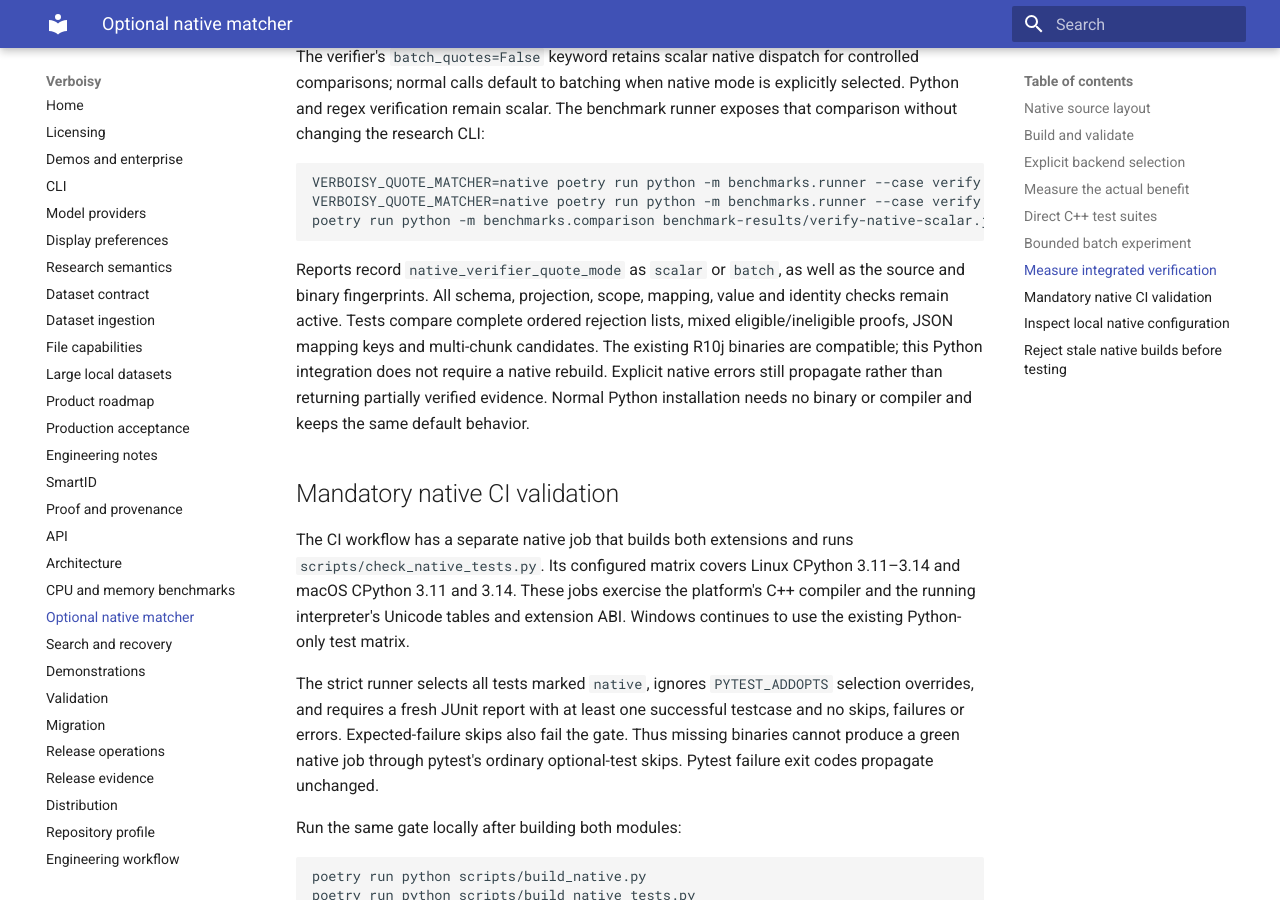
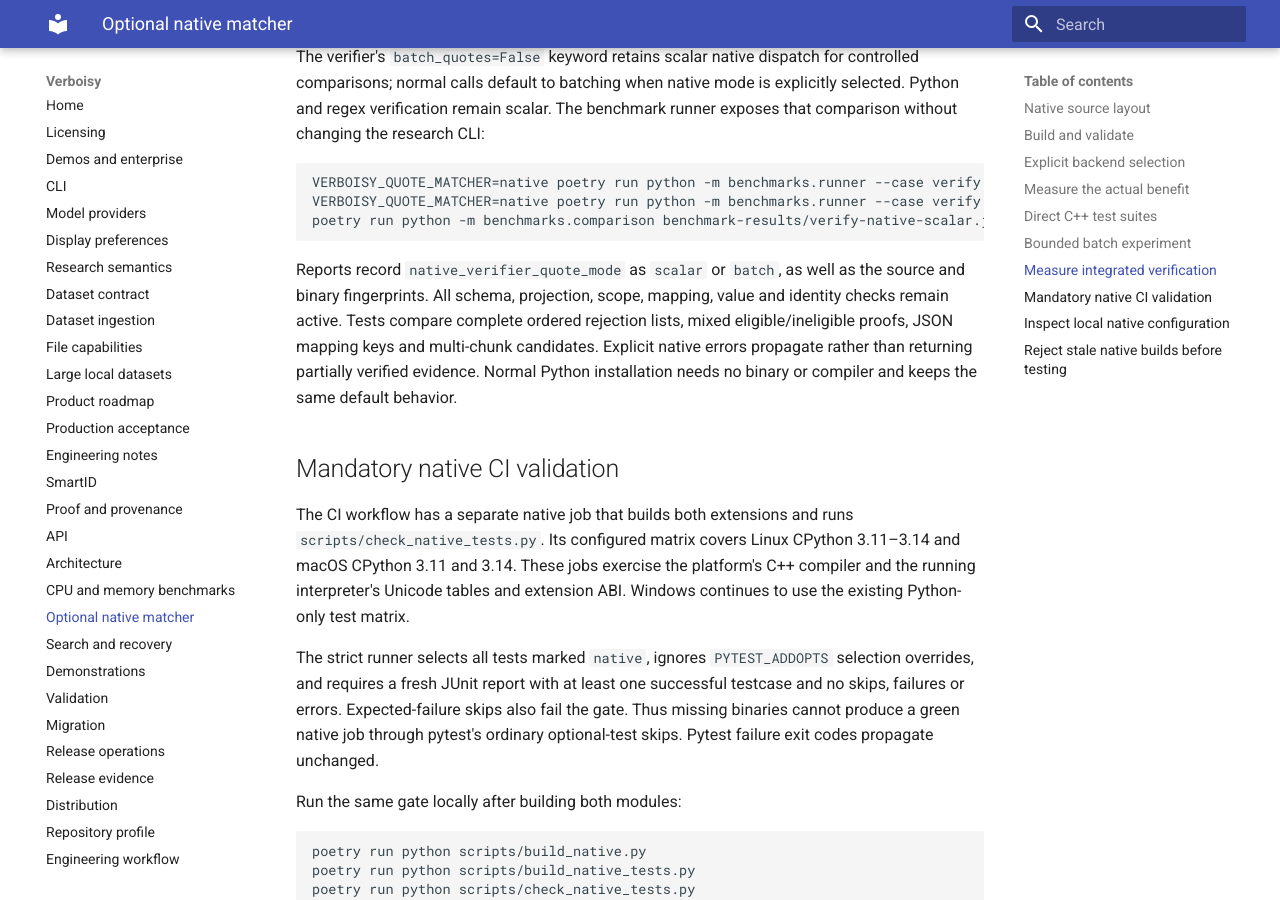
Before and after one commit to EmanueleTorrisi/verboisy, an MkDocs documentation site: the page built from docs/native.md, in a window 1280 px wide and 900 px high, scrolled down 4568 px. Built offline with MkDocs 1.6.1 and Material for MkDocs 9.7.7, drawn with Linux system fonts in a browser that asks for light colours; some of the changed text lies outside the part shown.

Commit message:
docs: describe native verification without patch-specific assumptions

```diff
--- a/docs/native.md
+++ b/docs/native.md
@@ -200,8 +200,7 @@
 source and binary fingerprints. All schema, projection, scope, mapping, value and
 identity checks remain active. Tests compare complete ordered rejection lists,
 mixed eligible/ineligible proofs, JSON mapping keys and multi-chunk candidates.
-The existing R10j binaries are compatible; this Python integration does not
-require a native rebuild. Explicit native errors still propagate rather than
+Explicit native errors propagate rather than
 returning partially verified evidence. Normal Python installation needs no binary
 or compiler and keeps the same default behavior.
 
```
Also changed, not shown: other parts of docs/native.md (+4 -0 lines).
